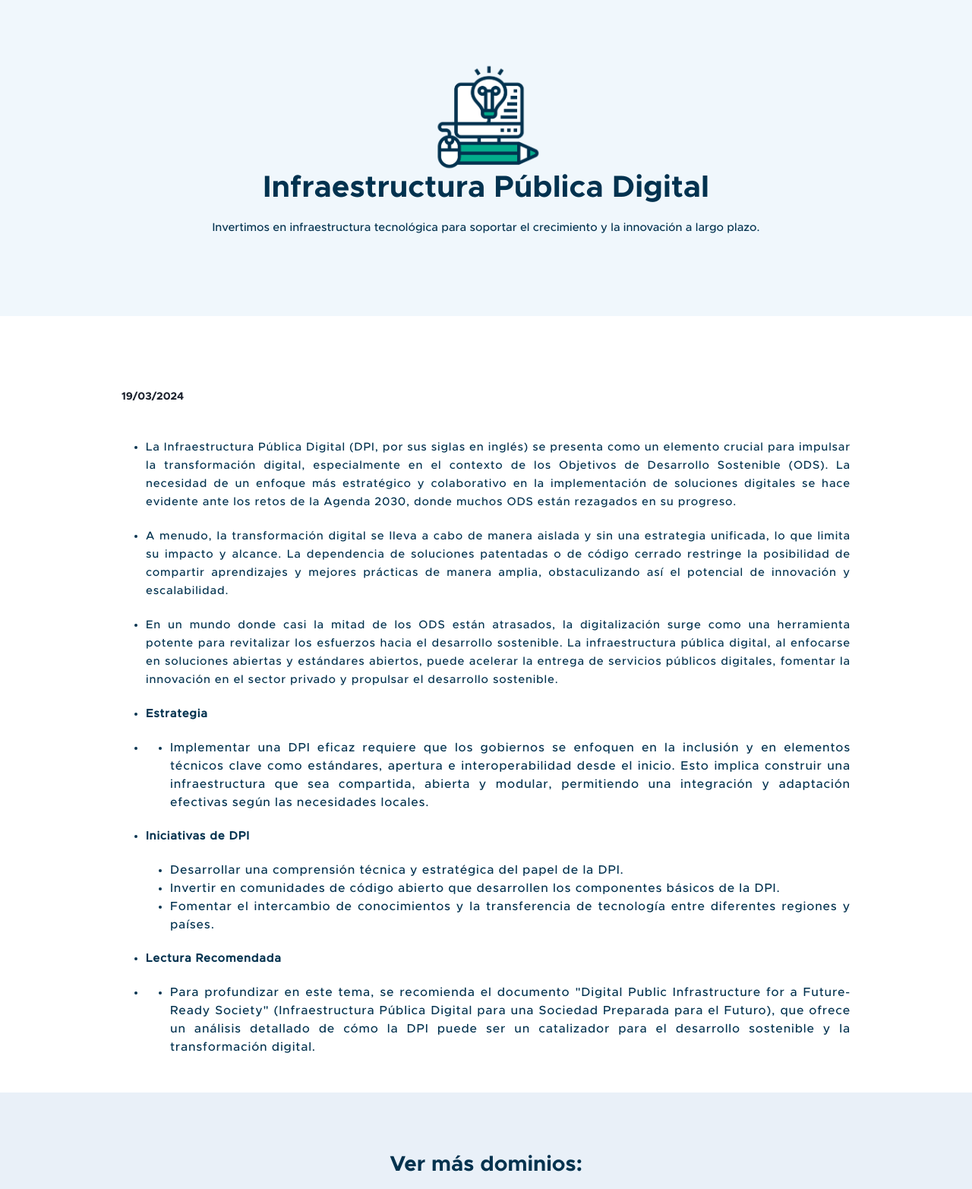
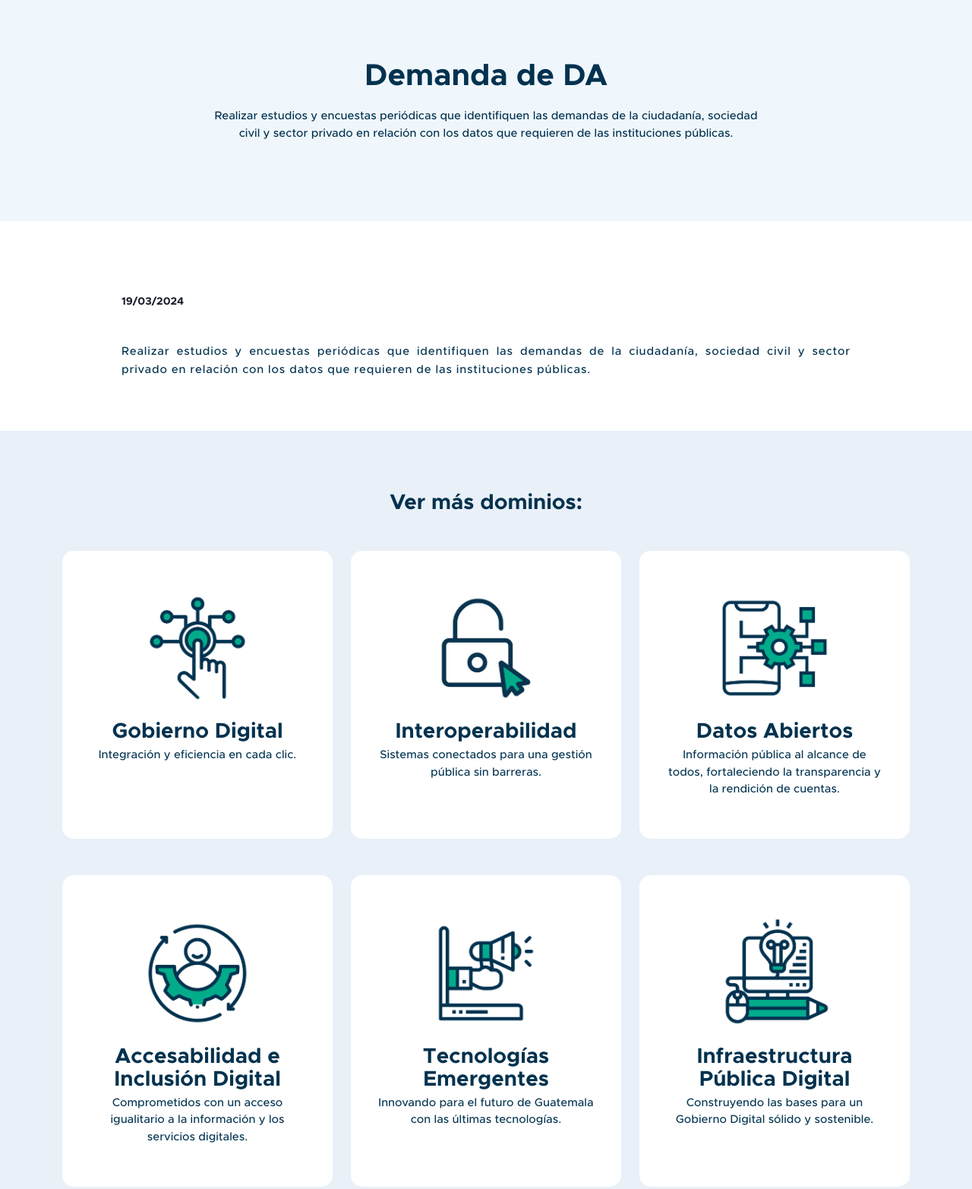
Before and after one commit to RedCiudadana/Centro-de-Datos_Abiertos, an Eleventy site: page src/transformacion/2024-03-19-infraestructura-pública-digital.md in a window 1280 px wide. Shown: the part 105-1670 px from the top of the page at 76% size. Built offline with nearby package versions, Linux system fonts and the light colour scheme; Eleventy itself is replaced by a stand-in of ours; files that its build step writes are made by us from their sources; what render-markdown-js would draw is missing.

Commit message:
Update Componentes Principales “2024-03-19-infraestructura-pública-digital”

```diff
--- a/src/transformacion/2024-03-19-infraestructura-pública-digital.md
+++ b/src/transformacion/2024-03-19-infraestructura-pública-digital.md
@@ -1,27 +1,15 @@
 ---
-title: Infraestructura Pública Digital
+title: Demanda de DA
 image: /assets/cms/td-51.png
-description: Invertimos en infraestructura tecnológica para soportar el
-  crecimiento y la innovación a largo plazo.
+description: Realizar estudios y encuestas periódicas que identifiquen las
+  demandas de la ciudadanía, sociedad civil y sector privado en relación con los
+  datos que requieren de las instituciones públicas.
 date: 2024-03-19T15:08:40.453Z
 tiempo: 3 mins
 highlight: false
 ---
 <!--StartFragment-->
 
-* La Infraestructura Pública Digital (DPI, por sus siglas en inglés) se presenta como un elemento crucial para impulsar la transformación digital, especialmente en el contexto de los Objetivos de Desarrollo Sostenible (ODS). La necesidad de un enfoque más estratégico y colaborativo en la implementación de soluciones digitales se hace evidente ante los retos de la Agenda 2030, donde muchos ODS están rezagados en su progreso.
-* A menudo, la transformación digital se lleva a cabo de manera aislada y sin una estrategia unificada, lo que limita su impacto y alcance. La dependencia de soluciones patentadas o de código cerrado restringe la posibilidad de compartir aprendizajes y mejores prácticas de manera amplia, obstaculizando así el potencial de innovación y escalabilidad.
-* En un mundo donde casi la mitad de los ODS están atrasados, la digitalización surge como una herramienta potente para revitalizar los esfuerzos hacia el desarrollo sostenible. La infraestructura pública digital, al enfocarse en soluciones abiertas y estándares abiertos, puede acelerar la entrega de servicios públicos digitales, fomentar la innovación en el sector privado y propulsar el desarrollo sostenible.
-
-
-* **Estrategia**
-* * Implementar una DPI eficaz requiere que los gobiernos se enfoquen en la inclusión y en elementos técnicos clave como estándares, apertura e interoperabilidad desde el inicio. Esto implica construir una infraestructura que sea compartida, abierta y modular, permitiendo una integración y adaptación efectivas según las necesidades locales.
-* **Iniciativas de DPI**
-
-  * Desarrollar una comprensión técnica y estratégica del papel de la DPI.
-  * Invertir en comunidades de código abierto que desarrollen los componentes básicos de la DPI.
-  * Fomentar el intercambio de conocimientos y la transferencia de tecnología entre diferentes regiones y países.
-* **Lectura Recomendada**
-* * Para profundizar en este tema, se recomienda el documento "Digital Public Infrastructure for a Future-Ready Society" (Infraestructura Pública Digital para una Sociedad Preparada para el Futuro), que ofrece un análisis detallado de cómo la DPI puede ser un catalizador para el desarrollo sostenible y la transformación digital.
+Realizar estudios y encuestas periódicas que identifiquen las demandas de la ciudadanía, sociedad civil y sector privado en relación con los datos que requieren de las instituciones públicas.
 
 <!--EndFragment-->
```
